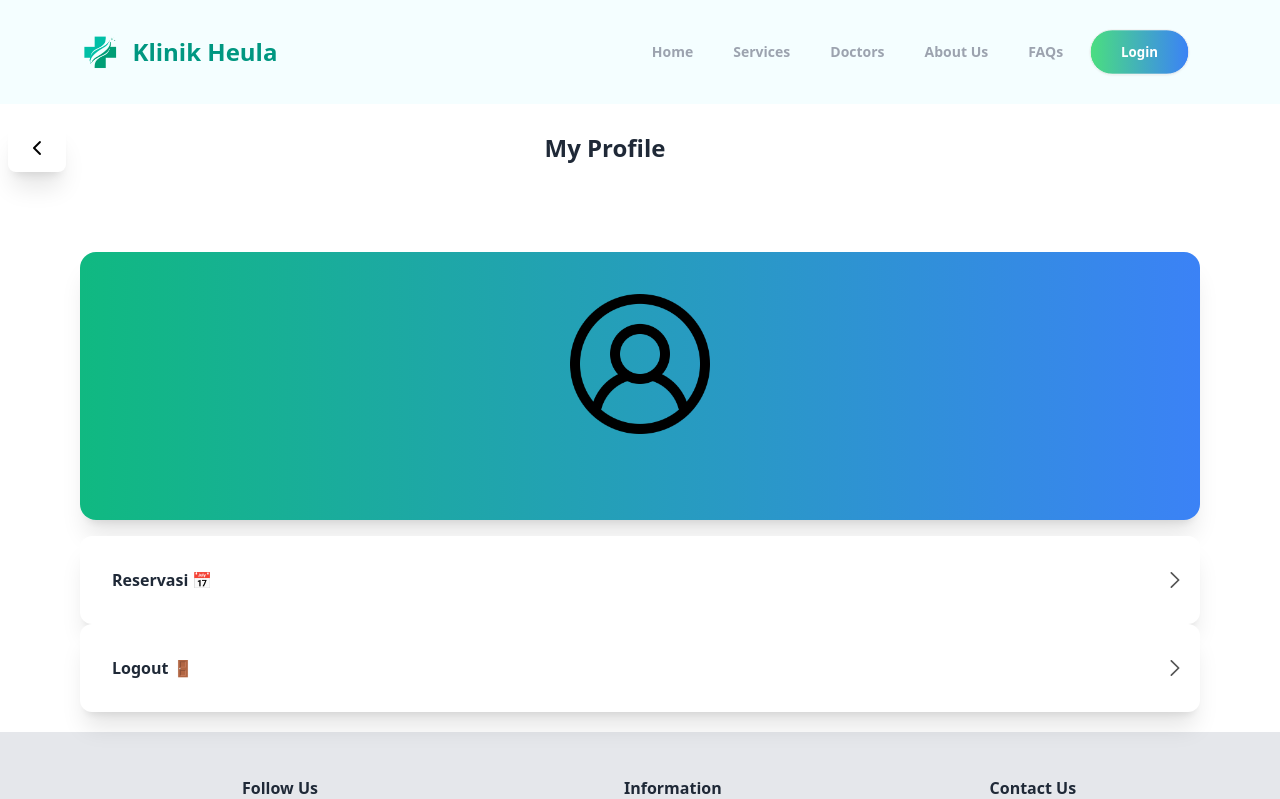
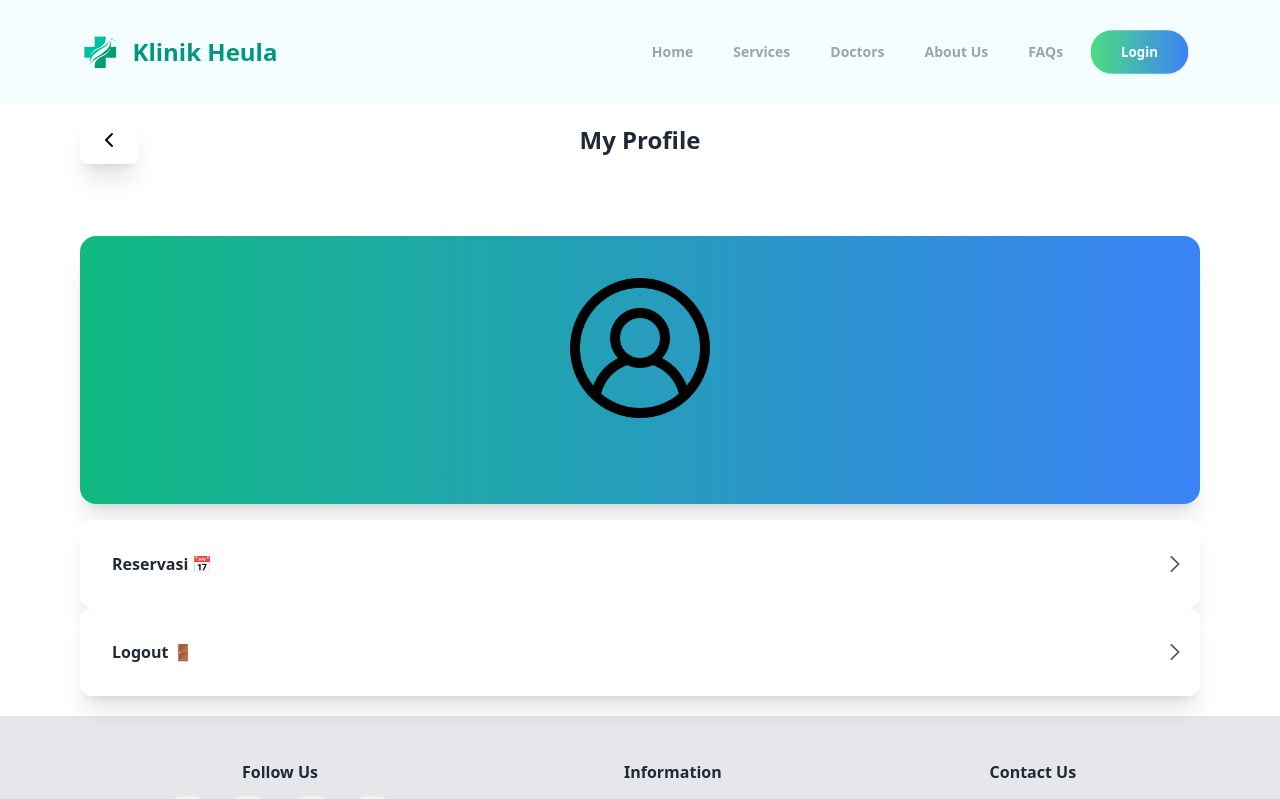
Before and after one commit to fs37dev/front-end-user, a React (Vite) app: page /profile in a window 1280 px wide. Shown: the top 799 px of the page. Built offline with nearby package versions, Linux system fonts and the light colour scheme; no server answers.

Commit message:
refactor: profile

```diff
--- a/src/components/profile.jsx
+++ b/src/components/profile.jsx
@@ -5,7 +5,11 @@ import person from "../assets/person.png";
 import right from "../assets/right.svg";
 import left from "../assets/left.png";
 import { useDispatch, useSelector } from "react-redux";
-import { clearState, getUserDetail, logoutUser } from "../redux/actions/user-action";
+import {
+  clearState,
+  getUserDetail,
+  logoutUser,
+} from "../redux/actions/user-action";
 import Footer from "./footer";
 
 function Profile() {
@@ -29,21 +33,29 @@ function Profile() {
 
   return (
     <>
-      <div className="navbar max-w-6xl py-5">
-        <div className="flex-none" onClick={() => navigate("/")}>
-          <a className="btn btn-ghost normal-case text-xl shadow-xl">
-            <img src={left} alt="" />
-          </a>
-        </div>
-        <div className="flex-1 justify-center">
-          <a className="btn btn-ghost normal-case text-2xl">My Profile</a>
+      <div
+        className="absolute lg:py-3 py-3 lg:px-20"
+        onClick={() => navigate("/")}
+      >
+        <a className="btn btn-ghost normal-case text-xl shadow-xl">
+          <img src={left} alt="" />
+        </a>
+      </div>
+      <div className="flex flex-row justify-center py-5 text-center">
+        <div className="">
+          <a className="font-bold normal-case text-2xl">My Profile</a>
         </div>
       </div>
+
       <div className="lg:px-20 px-10 py-5">
         <div className="py-3 flex justify-center items-center"></div>
         <div className="card card-side bg-gradient-to-r from-emerald-500 to-blue-500 shadow-xl transform hover:scale-105 transition-transform duration-300 mt-4">
           <div className="card-body text-center text-white">
-            <img src={user.image ? user.image : person} alt="" className="w-20 lg:w-40 mx-auto mb-4 rounded-full" />
+            <img
+              src={user.image ? user.image : person}
+              alt=""
+              className="w-20 lg:w-40 mx-auto mb-4 rounded-full"
+            />
             <h2 className="text-xl font-extrabold mb-2">{user.name}</h2>
             <p className="mt-1 text-md opacity-80">{user.email}</p>
           </div>
@@ -80,19 +92,25 @@ function Profile() {
           <div className="py-10 flex justify-center">
             <img src={logout} alt="Logout" className="icon" />{" "}
           </div>
-          <h3 className="py-1 font-bold text-lg flex justify-center">Peringatan Logout!</h3>
-          <p className="py-2 flex justify-center">Apakah Anda yakin ingin keluar?</p>
+          <h3 className="py-1 font-bold text-lg flex justify-center">
+            Peringatan Logout!
+          </h3>
+          <p className="py-2 flex justify-center">
+            Apakah Anda yakin ingin keluar?
+          </p>
           <div className="modal-action flex flex-col items-center justify-center">
             <a
               onClick={handleLogoutButton}
               href="#"
-              className="w-full md:w-64 px-6 py-3 mb-4 rounded-full bg-emerald-500 hover:bg-emerald-600 text-white transition duration-300 ease-in-out transform hover:scale-105 text-center shadow-md">
+              className="w-full md:w-64 px-6 py-3 mb-4 rounded-full bg-emerald-500 hover:bg-emerald-600 text-white transition duration-300 ease-in-out transform hover:scale-105 text-center shadow-md"
+            >
               Logout
             </a>
 
             <a
               href="#"
-              className="w-full md:w-64 px-6 py-3 mb-4 rounded-full bg-white hover:bg-gray-300 text-emerald-500 transition duration-300 ease-in-out transform hover:scale-105 text-center border-2 border-gray-300">
+              className="w-full md:w-64 px-6 py-3 mb-4 rounded-full bg-white hover:bg-gray-300 text-emerald-500 transition duration-300 ease-in-out transform hover:scale-105 text-center border-2 border-gray-300"
+            >
               Cancel
             </a>
           </div>
```
